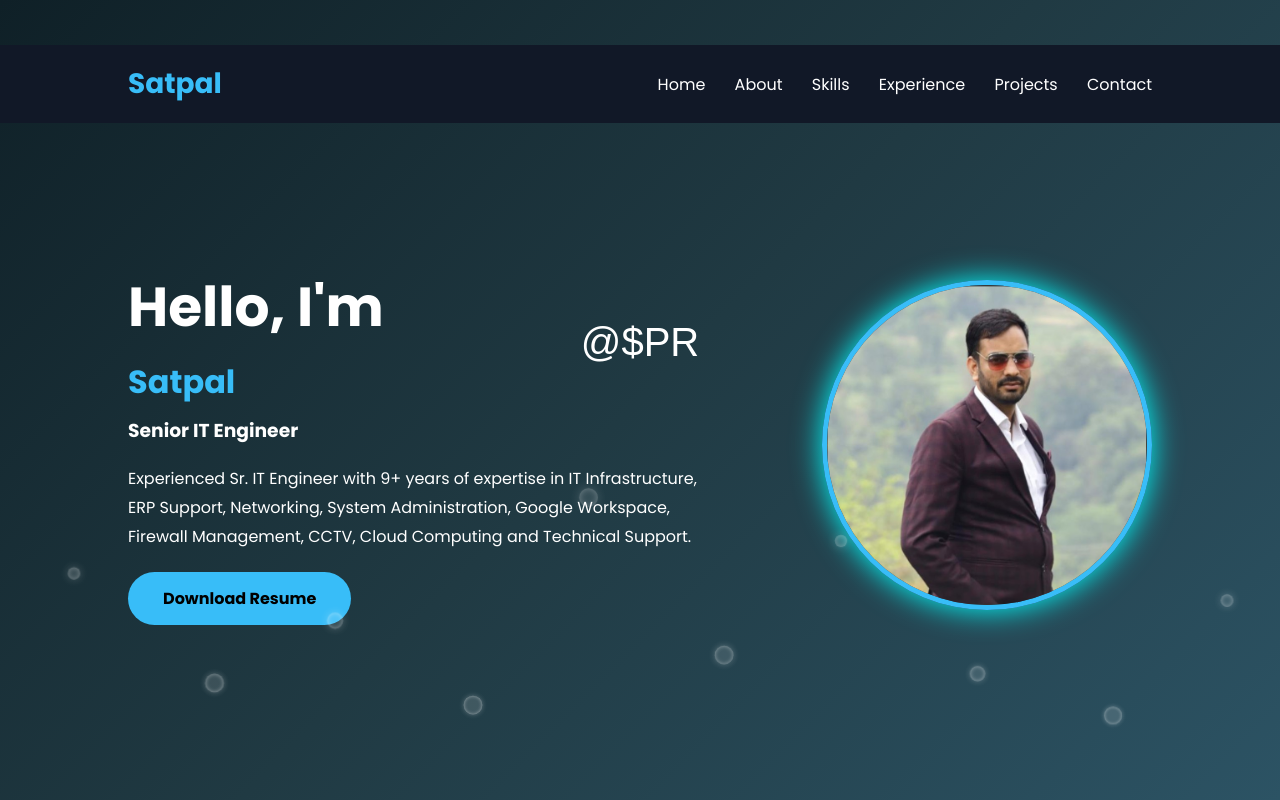
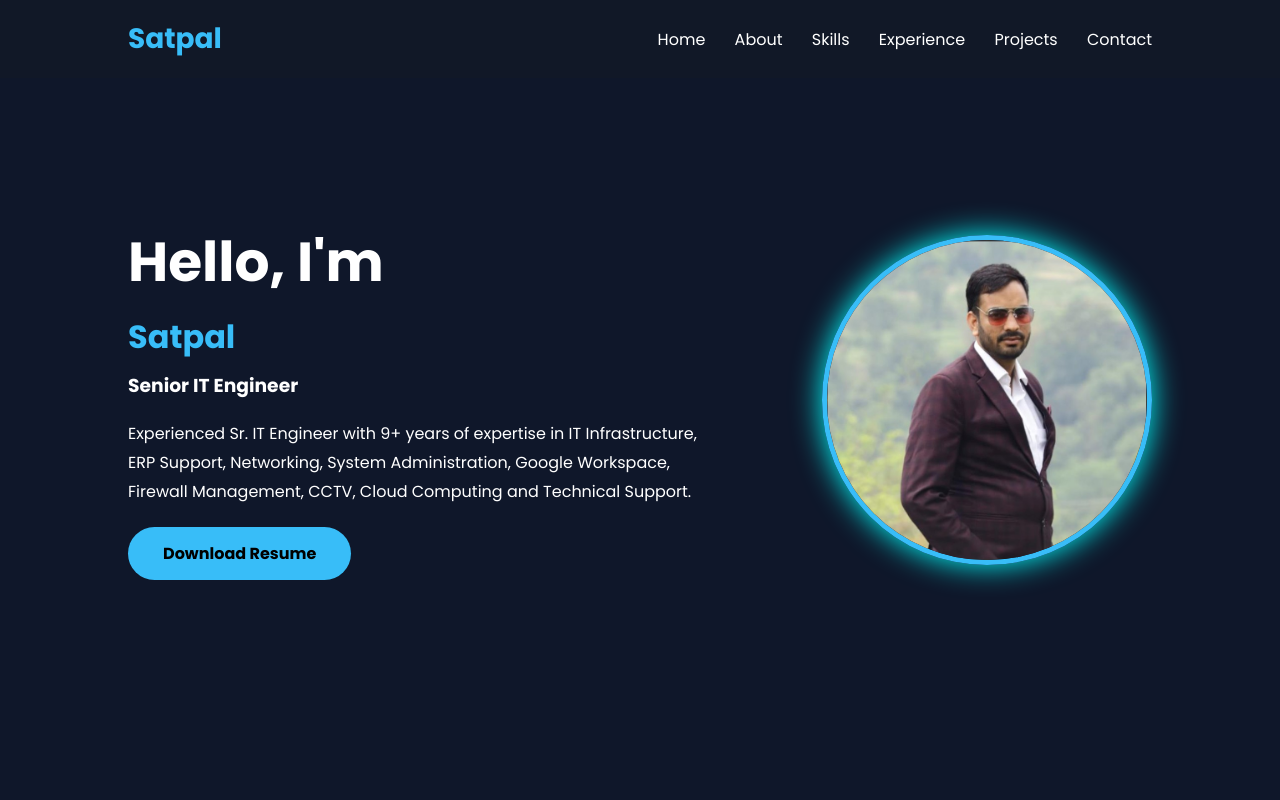
Before and after one commit to satpalbhatia01/portfolio, a plain HTML site: page index.html in a window 1280 px wide. Shown: the top 800 px of the page. Drawn offline with Linux system fonts and the light colour scheme.

Commit message:
Update index.html

```diff
--- a/index.html
+++ b/index.html
@@ -220,115 +220,10 @@ display:none;
 }
 
 </style>
-
 </head>
-
+ <header>
 <body>
- <style>
-*{
-    margin:0;
-    padding:0;
-    box-sizing:border-box;
-}
-
-body{
-    height:100vh;
-    overflow:hidden;
-    background:linear-gradient(135deg,#0f2027,#203a43,#2c5364);
-    position:relative;
-}
-
-/* Bubble Container */
-.bubbles{
-    position:absolute;
-    width:100%;
-    height:100%;
-    overflow:hidden;
-    top:0;
-    left:0;
-    z-index:1;
-}
-
-/* Bubble */
-.bubbles span{
-    position:absolute;
-    bottom:-150px;
-    width:40px;
-    height:40px;
-    border-radius:50%;
-    background:rgba(255,255,255,0.15);
-    box-shadow:
-        inset 0 0 10px rgba(255,255,255,.5),
-        0 0 15px rgba(255,255,255,.3);
-    animation:animate 15s linear infinite;
-}
-
-/* Bubble Animation */
-@keyframes animate{
-    0%{
-        transform:translateY(0) scale(0);
-        opacity:0;
-    }
-    20%{
-        opacity:1;
-    }
-    100%{
-        transform:translateY(-110vh) scale(1.5);
-        opacity:0;
-    }
-}
-
-/* Different Bubble Positions */
-.bubbles span:nth-child(1){left:5%;width:20px;height:20px;animation-duration:12s;}
-.bubbles span:nth-child(2){left:15%;width:45px;height:45px;animation-duration:18s;}
-.bubbles span:nth-child(3){left:25%;width:30px;height:30px;animation-duration:14s;}
-.bubbles span:nth-child(4){left:35%;width:50px;height:50px;animation-duration:20s;}
-.bubbles span:nth-child(5){left:45%;width:25px;height:25px;animation-duration:10s;}
-.bubbles span:nth-child(6){left:55%;width:40px;height:40px;animation-duration:16s;}
-.bubbles span:nth-child(7){left:65%;width:18px;height:18px;animation-duration:11s;}
-.bubbles span:nth-child(8){left:75%;width:35px;height:35px;animation-duration:17s;}
-.bubbles span:nth-child(9){left:85%;width:50px;height:50px;animation-duration:21s;}
-.bubbles span:nth-child(10){left:95%;width:22px;height:22px;animation-duration:13s;}
-
-/* Page Content */
-.content{
-    position:relative;
-    z-index:2;
-    color:white;
-    text-align:center;
-    top:40%;
-    font-size:40px;
-    font-family:Arial,sans-serif;
-}
-</style>
-
-</head>
-<body>
-
-<div class="bubbles">
-    <span></span>
-    <span></span>
-    <span></span>
-    <span></span>
-    <span></span>
-    <span></span>
-    <span></span>
-    <span></span>
-    <span></span>
-    <span></span>
-</div>
-
-<div class="content">
-@$PR
-</div>
-
-
-
-
-<header>
-
 <div class="logo">Satpal</div>
-
 <nav>
 <a href="#home">Home</a>
 <a href="#about">About</a>
```
